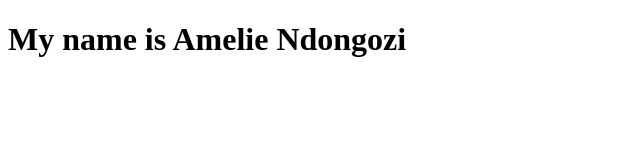
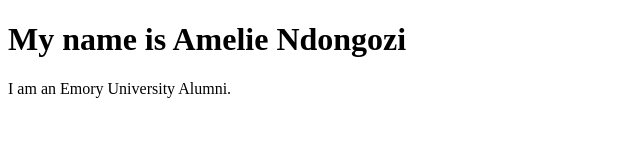
Before and after one commit to amndongozi/amndongozi, a plain HTML site: page index.html in a window 1280 px wide. Shown: the whole page, without its empty margins (0-640 px from the left). Drawn offline with Linux system fonts and the light colour scheme.

Commit message:
adding new paragraph

```diff
--- a/index.html
+++ b/index.html
@@ -6,5 +6,8 @@
 </head>
 <body>
      <h1>My name is Amelie Ndongozi </h1>
+     <p>
+        I am an Emory University Alumni.
+     </p>
 </body>
 </html>
```
